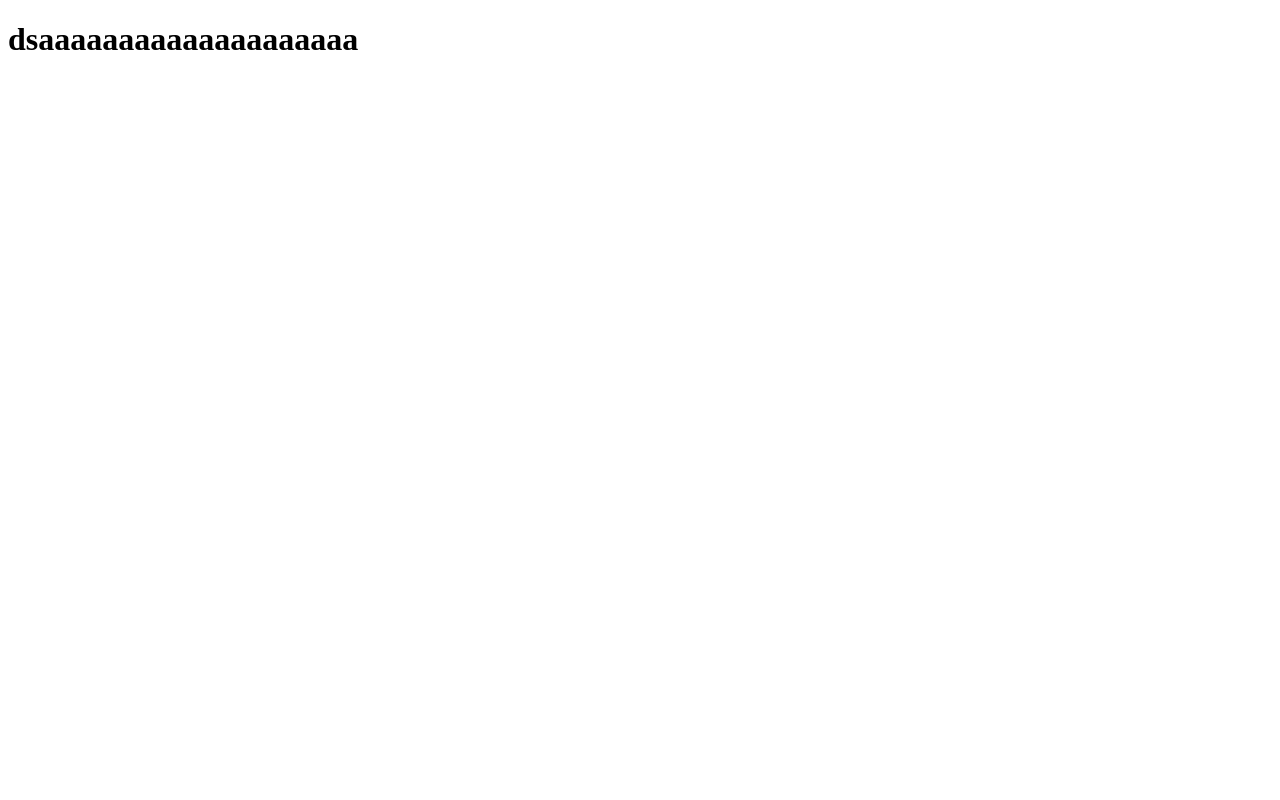
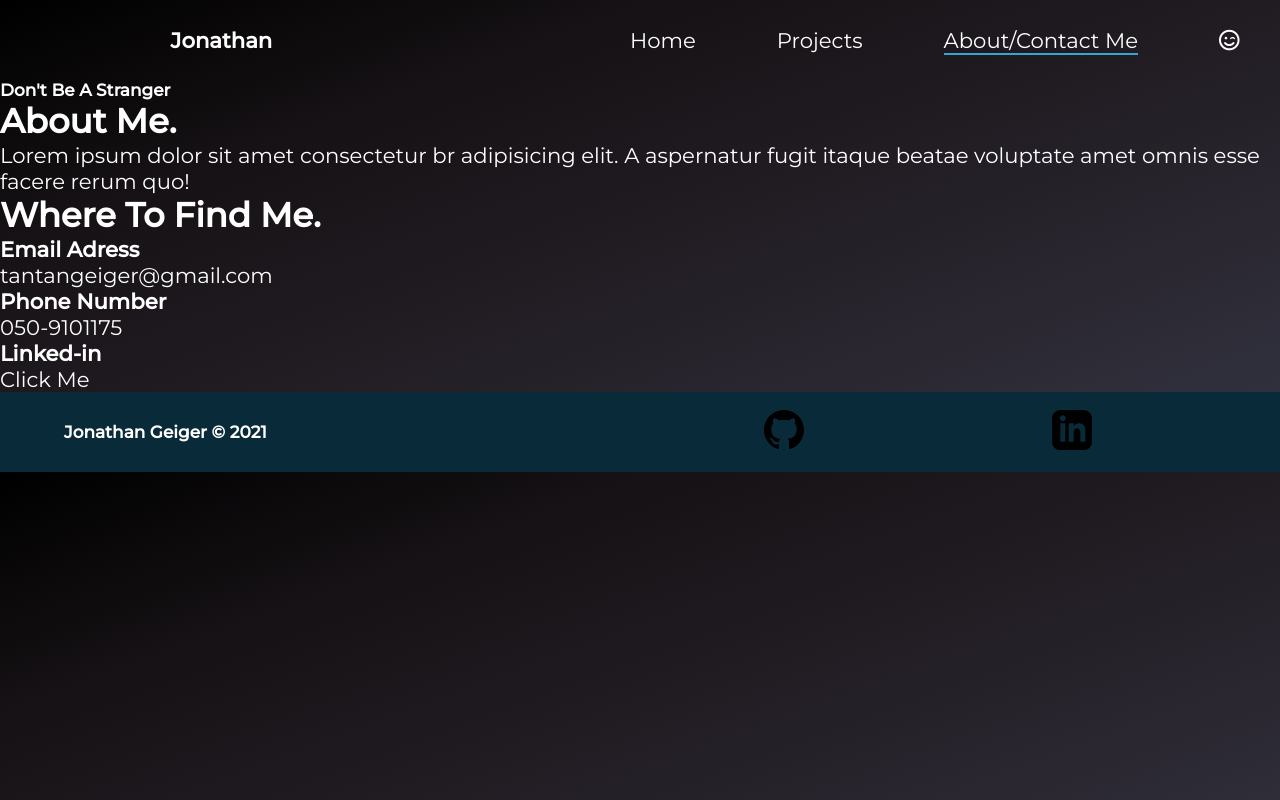
Before and after one commit to geiger01/Portrfolio-Website, a plain HTML site: page PortfolioWeb/about/index.html in a window 1280 px wide. Drawn offline with Linux system fonts and the light colour scheme.

Commit message:
Add files via upload

```diff
--- a/PortfolioWeb/about/index.html
+++ b/PortfolioWeb/about/index.html
@@ -2,11 +2,94 @@
 <html lang="en">
   <head>
     <meta charset="UTF-8" />
-    <meta http-equiv="X-UA-Compatible" content="IE=edge" />
     <meta name="viewport" content="width=device-width, initial-scale=1.0" />
-    <title>Document</title>
+    <meta http-equiv="X-UA-Compatible" content="ie=edge" />
+    <meta
+      name="description"
+      content="Jonathan Geiger is a web developer who specializes in javascript, html, css, node.js, mongoDB"
+    />
+    <meta name="robots" content="index,follow" />
+    <link
+      href="https://fonts.googleapis.com/css?family=Montserrat:400,500&display=swap"
+      rel="stylesheet"
+    />
+    <link rel="icon" href="../icons/gamer.svg" />
+    <link
+      rel="stylesheet"
+      href="https://cdnjs.cloudflare.com/ajax/libs/font-awesome/5.15.3/css/all.min.css"
+      integrity="sha512-iBBXm8fW90+nuLcSKlbmrPcLa0OT92xO1BIsZ+ywDWZCvqsWgccV3gFoRBv0z+8dLJgyAHIhR35VZc2oM/gI1w=="
+      crossorigin="anonymous"
+      referrerpolicy="no-referrer"
+    />
+    <link rel="stylesheet" href="../styles/style.css" />
+    <title>Jonathan Geiger | Web Developer</title>
   </head>
-  <body>
-    <h1>dsaaaaaaaaaaaaaaaaaaaa</h1>
+  <body id="about-body">
+    <header class="main-head">
+      <nav>
+        <div class="logo">
+          <h1>Jonathan</h1>
+        </div>
+        <ul>
+          <li><a class="nav-link 1" href="/">Home</a></li>
+          <li>
+            <a class="nav-link 3" href="../projects/index.html">Projects</a>
+          </li>
+          <li>
+            <a class="nav-link 1 active" href="./index.html">About/Contact Me</a>
+          </li>
+          <li><i class="far fa-smile-wink"></i></li>
+        </ul>
+      </nav>
+    </header>
+    <section class="main-sec">
+  <section class="about-intro">
+      <div class="intro-text">
+        <h4>Don't Be A Stranger</h2>
+        <h2>About Me.</h3>
+
+      </div>
+      <p>Lorem ipsum dolor sit amet consectetur br adipisicing elit.  A aspernatur fugit itaque beatae voluptate amet omnis esse facere rerum quo!</p>
+      <div class="about-me-text">
+
+      </div>
+    </section>
+    <div class="contact">
+      <h2>Where To Find Me.</h2>
+      <div class="container">
+        <div class="box email"><h3>Email Adress</h3><p>tantangeiger@gmail.com</p></div>
+      <div class="box phone"><h3>Phone Number</h3><p>050-9101175</p></div>
+      <div class="box "><h3>Linked-in</h3><a class="linked-click" target="_blank" href="https://www.linkedin.com/in/jonathan-geiger-539583208/"><p>Click Me</p></a></div>
+    </div>
+
+    </div>
+
+    </section>
+
+    <footer class="about-footer">
+      <h4>Jonathan Geiger &copy; 2021</h4>
+      <ul>
+        <li>
+          <a href="https://github.com/geiger01" target="_blank"
+            ><img
+              class="footer-logo"
+              src="/icons/iconmonstr-github.svg"
+              alt="github-link"
+          /></a>
+        </li>
+        <li>
+          <a
+            href="https://www.linkedin.com/in/jonathan-geiger-539583208/"
+            target="_blank"
+            ><img
+              class="footer-logo"
+              src="/icons/iconmonstr-linkedin.svg"
+              alt="linkedin-link"
+          /></a>
+        </li>
+      </ul>
+    </footer>
+
+    <script src="/app.js"></script>
   </body>
 </html>
```
